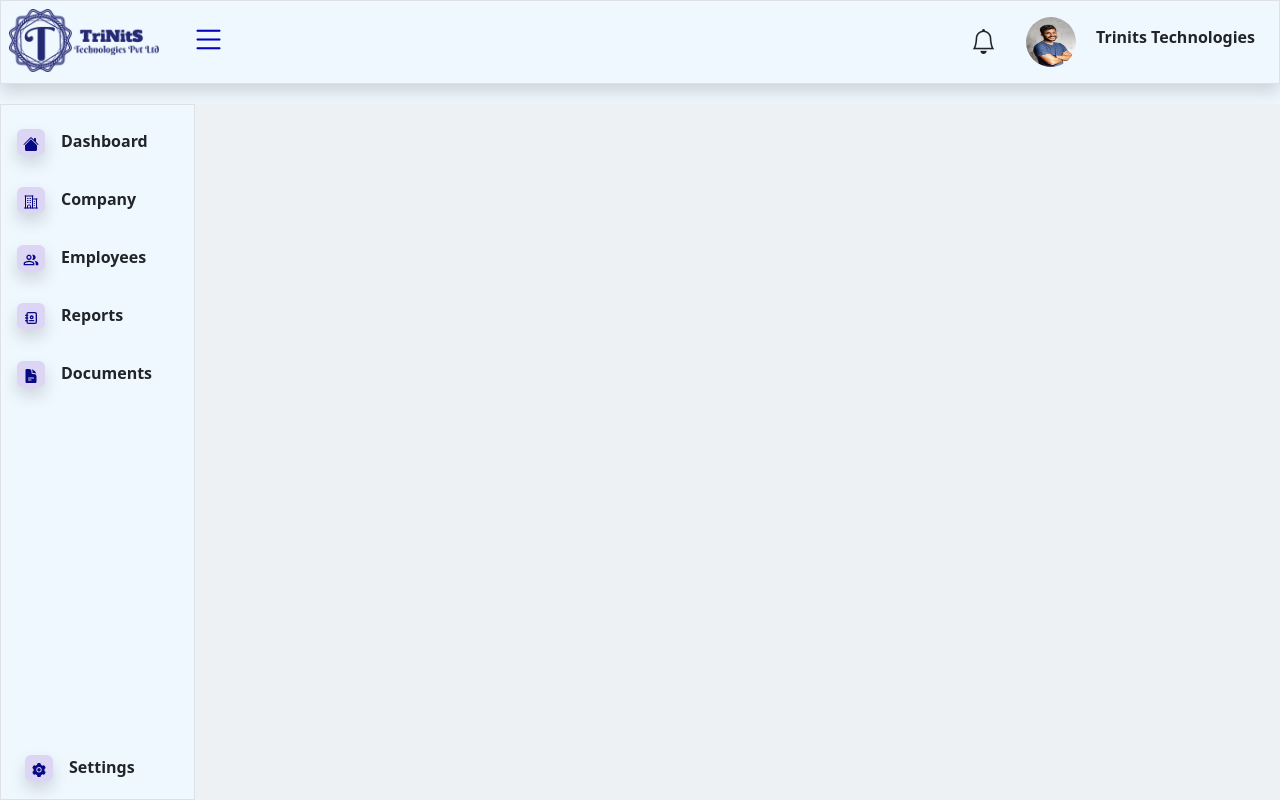
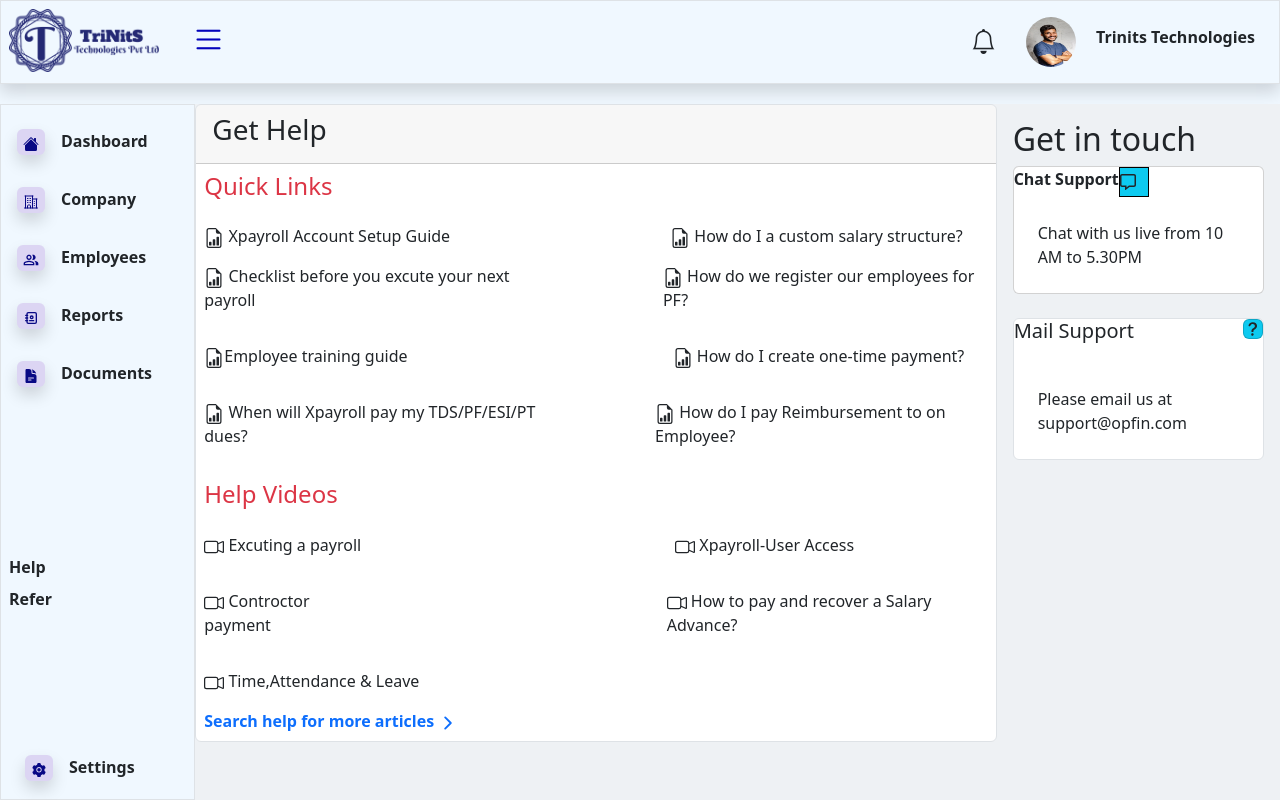
Before and after one commit to TriNitSTechnologies/payroll-management, a React (Create React App) app in the folder ui/: page /help in a window 1280 px wide. Built offline with nearby package versions, Linux system fonts and the light colour scheme.

Commit message:
Help components changes

```diff
--- a/ui/src/App.js
+++ b/ui/src/App.js
@@ -9,6 +9,8 @@ import Company from "./Components/Company/Company";
 import Employees from "./Components/Employees/Employees";
 import Settings from "./Components/Settings/Settings";
 import Documents from "./Components/Documents/Documents";
+import Help from "./Components/Help/Help";
+import Refer from "./Components/Refer/Refer";
 
 function App() {
   return (
@@ -42,6 +44,13 @@ function App() {
             <Route path="/documents">
               <Documents />
             </Route>
+            <Route path="/help">
+              <Help />
+            </Route>
+            <Route path="/refer">
+              <Refer />
+            </Route>
+
           </Switch>
         </div>
       </div>
--- /dev/null
+++ b/ui/src/Components/Help/Help.css
@@ -0,0 +1,35 @@
+
+
+.maincontainer{
+    display: flex;
+   justify-content: between;
+
+
+}
+.helpdata{
+    width: 75%;
+}
+.bb{
+    margin-left: 232px;
+}
+.aa{
+    margin-left: 250px;
+}
+   .cc{
+    margin-left: 115px;
+   }
+   .dd{
+    margin-left: 265px;
+   }
+   .ee{
+    margin-left: 115px;
+   }
+   .ff{
+    margin-left: 220px;
+   }
+   .chatData{
+    width: 30px;
+    height: 30px;
+    border: 1px solid black;
+
+   }
--- /dev/null
+++ b/ui/src/Components/Help/Help.js
@@ -0,0 +1,82 @@
+import { BsCameraVideo, BsFileEarmarkBarGraph} from "react-icons/bs";
+// import {MdOutlineMessage} from "react-icons/bs";
+import { BsQuestionLg} from "react-icons/bs";
+import { IoChevronForwardOutline } from "react-icons/io5";
+import { FaRegCommentAlt } from "react-icons/fa";
+
+import "./Help.css";
+
+
+function Help() {
+    return (
+
+          <div className="w-100 d-flex">
+            <div className=" card helpdata border">
+                <div className="card-header"><h3>Get Help</h3></div>
+                <h4 className="p-2 text-danger"> Quick Links</h4>
+                <div className="d-flex bd-highlight  p-2">
+                  <div className=""> <BsFileEarmarkBarGraph className="fs-5" /> Xpayroll Account Setup Guide </div>
+                    <div className=" ff" > <BsFileEarmarkBarGraph className="fs-5" /> How do I a custom salary structure?</div>
+
+                </div>
+                <div className="d-flex bd-highlight mb-3 p-2">
+                    <div className="" > <BsFileEarmarkBarGraph className="fs-5" /> Checklist before you excute your next payroll</div>
+                    <div className=" ee"> <BsFileEarmarkBarGraph className="fs-5" /> How do we register our employees for PF?</div>
+                </div>
+                <div className="d-flex bd-highlight mb-3 p-2">
+                    < div className=""> <BsFileEarmarkBarGraph className="fs-5" />Employee training guide</div>
+                    <div className="dd "> <BsFileEarmarkBarGraph className="fs-5" /> How do I create one-time payment?</div>
+                </div>
+                <div className="d-flex bd-highlight mb-3 p-2">
+                    <div className=""><BsFileEarmarkBarGraph className="fs-5" />  When will Xpayroll pay my TDS/PF/ESI/PT dues?</div>
+                    <div className="cc " > <BsFileEarmarkBarGraph className="fs-5" /> How do I pay Reimbursement to on Employee?</div>
+                </div>
+
+                <div><h4 className="p-2  text-danger">Help Videos</h4></div>
+                <div className="d-flex bd-highlight mb-3 p-2">
+                    <div className=""> <BsCameraVideo  className="fs-5"/> Excuting a payroll</div>
+                    <div className="aa"> <BsCameraVideo  className="fs-5"/> Xpayroll-User Access</div>
+
+                </div>
+                <div className="d-flex bd-highlight mb-3 p-2">
+                    <div className="">  <BsCameraVideo  className="fs-5"/> Controctor payment</div>
+                    <div className="bb"> <BsCameraVideo  className="fs-5"/> How to pay and recover a Salary Advance?</div>
+                </div>
+                <div className="p-2"> <BsCameraVideo  className="fs-5"/> Time,Attendance & Leave</div>
+
+                <div className="text-primary p-2"><b>Search help for more articles <IoChevronForwardOutline className="fs-5" /></b></div>
+
+            </div>
+            <div className="w-25 p-2 m-2">
+            <div><h2>Get in touch</h2></div>
+            <div className="card">
+                <div className="d-flex">
+                    <div>
+                        <b>Chat Support</b>
+
+                    </div>
+                    <div className="chatData bg-info"> <FaRegCommentAlt className=" " /></div>
+                </div>
+
+                {/* <h5 >Chat Support
+
+
+
+                        </h5> */}
+                <div className="p-4 ">Chat with us live from 10 AM to 5.30PM</div>
+
+                </div>
+                <div className="card  mt-4 border">
+                    <h5>Mail Support <BsQuestionLg className="float-end mb-3 card bg-info " /></h5>
+                    <div className="p-4  ">Please email  us at support@opfin.com</div>
+
+                </div>
+            </div>
+
+
+
+        </div>
+
+    )
+}
+export default Help;
--- a/ui/src/Components/Payslip3/Payslip3.js
+++ b/ui/src/Components/Payslip3/Payslip3.js
@@ -7,7 +7,7 @@ export default function Payslip3(){
 <div className=" w-75 border m-auto m-4 mt-4 p-4 shadow ">
     <div className="d-flex  w-100 h-100  ms-4">
         <div className=" w-50 p3h  ">
-        <img src={sss} alt="this is img" className="imege nmr w-75 mt-2  ms-4 h-75 ms-3" />
+        <img src={sss} alt="this is img" className="image nmr w-75 mt-2  ms-4 h-75 ms-3" />
         </div>
         <div className="  p3h text-center w-50">
             <h4><b>Trinits Technlogogies </b></h4>
--- /dev/null
+++ b/ui/src/Components/Refer/Refer.js
@@ -0,0 +1,62 @@
+import "./Refer.css";
+
+function Refer (){
+    return(
+
+        <div className="w-100 p-2 card">
+            <h2>Love Xpayroll?</h2>
+            <h6>Help us spread the word!</h6>
+            <p>Get 3 months free payroll execution for every successful referral.</p>
+            <p>Your referred friend also gets 3 months free payroll excution.</p>
+
+            <h4>Invite by sharing the link</h4>
+
+
+
+
+      <div className=" shadow border w-75 p-3 d-flex">
+
+        <div className="text-primary">
+        https://payroll.razorpay.com/signup?r=u-351026&name=Trinits+Technologies
+        </div>
+
+
+      </div>
+
+
+
+      <div>Share the link on:
+        <span className="text-primary">Link </span>
+        <span className=" ">|</span>
+        <span className="text-primary">Twitter</span>
+        <span className="">|</span>
+        <span className="text-primary">Facebook</span>
+      </div>
+      <h4>Or Invite by sharing their details with us(this usually works better)</h4>
+      <div className="w-50 m-2 p-2">
+        <b>Name</b>
+        <input type="Name"className="form-control" placeholder="Name"/>
+      </div>
+      <div className="w-50 m-2 p-2">
+
+        <b>Email Address</b>
+        <input type="Email Address"className="form-control" placeholder="Email Address"/>
+      </div>
+      <div className="w-50 m-2 p-2">
+        <b>Phone Number</b>
+        <input type="Phone Number"className="form-control" placeholder="Phone Number"/>
+      </div>
+      <div>
+        <button className="bg-primary m-2 p-2">SEND INVITATION</button>
+      </div>
+      <div className="w-75 p-4 shadow border">
+       To qualify, your referrer must sign up for Xpayroll and excute at least one paid payroll.
+      </div>
+    </div>
+
+
+
+
+    )
+}
+export default Refer;
--- a/ui/src/Components/Sidebar/Sidebar.js
+++ b/ui/src/Components/Sidebar/Sidebar.js
@@ -77,7 +77,19 @@ function Sidebar() {
           <Link to="/documents" className="text-decoration-none text-dark ">
             Documents
           </Link>
-        </div>
+          </div>
+
+
+      </div>
+      <div className="fw-semibold m-2 ">
+        <Link to="/help" className="text-decoration-none text-dark">
+          Help
+        </Link>
+      </div>
+      <div className="fw-semibold m-2 ">
+        <Link to="/refer" className="text-decoration-none text-dark">
+         Refer
+        </Link>
       </div>
       <div className="selected d-flex mt-3 w-100 p-2  position-absolute">
         <div className=" ms-3 ">
```
Also changed, not shown: ui/src/Components/Refer/Refer.css (added).
